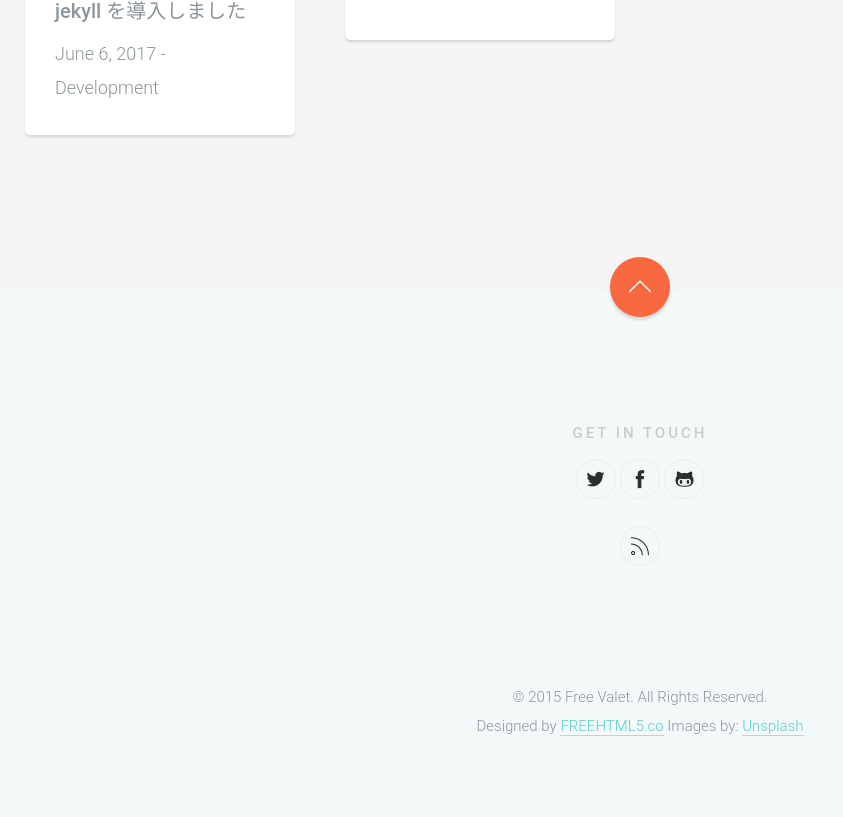
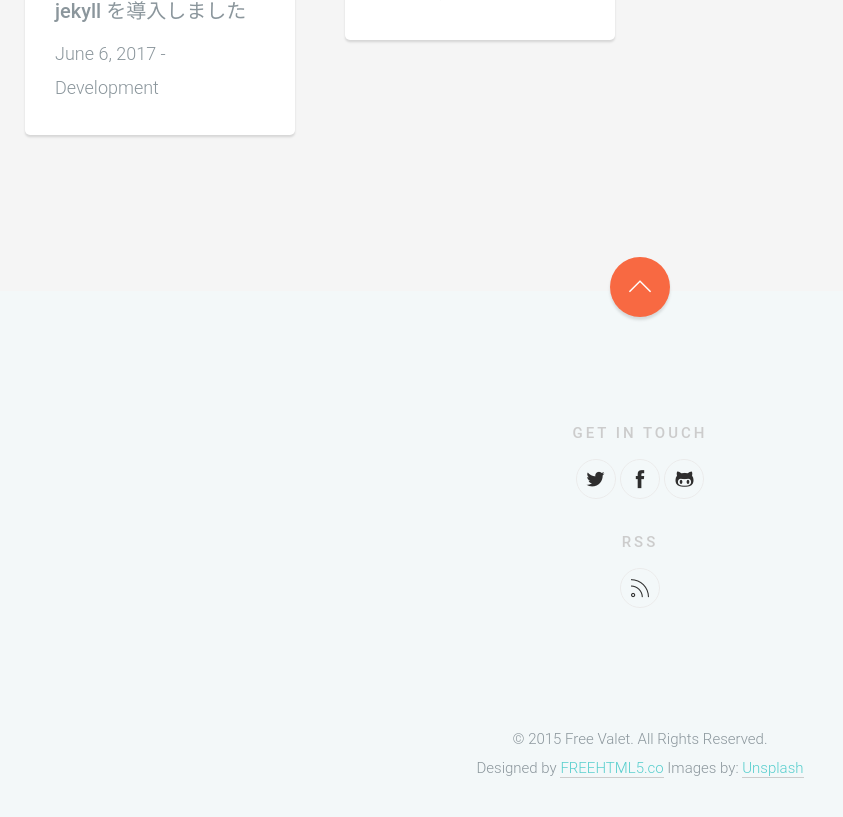
Before and after one commit to WakuwakuP/wakuwakup.github.io, a Jekyll site: the page built from index.html, in a window 1280 px wide and 900 px high, scrolled down 1973 px. Shown: the top 817 px of the window, without its empty margins (0-843 px from the left). Built offline with Jekyll 4.4.1, drawn with Linux system fonts in a browser that asks for light colours.

Commit message:
Update footer.html

```diff
--- a/_includes/footer.html
+++ b/_includes/footer.html
@@ -15,6 +15,7 @@
             <a href="https://github.com/WakuwakuP"><i class="ti-github"></i></a>
           </li>
         </ul>
+        <h3 class="fh5co-footer-heading">RSS</h3>
         <ul class="fh5co-social-icons">
           <li>
             <a href="https://wakuwakup.net/feed.xml"><i class="ti-rss-alt"></i></a>
```
